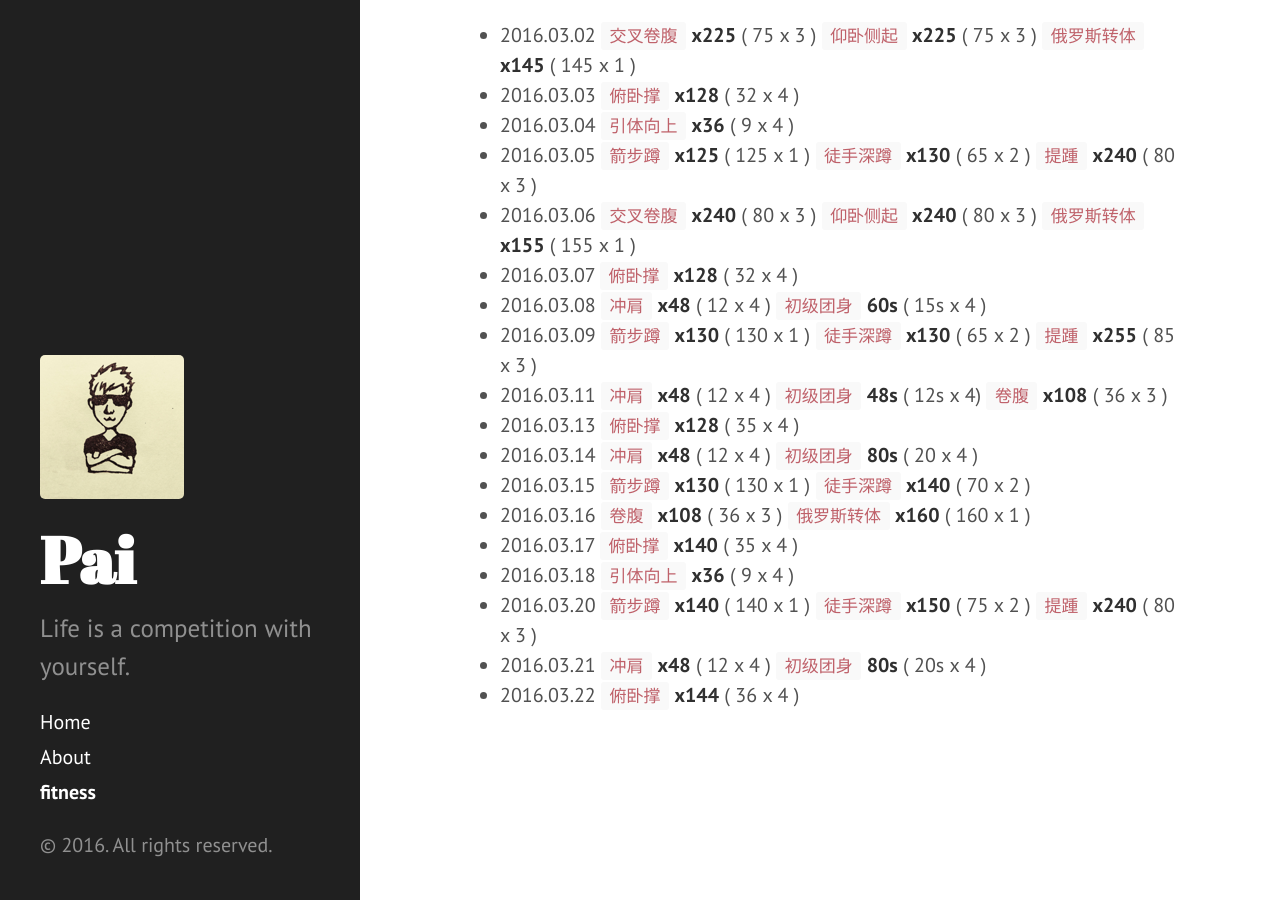
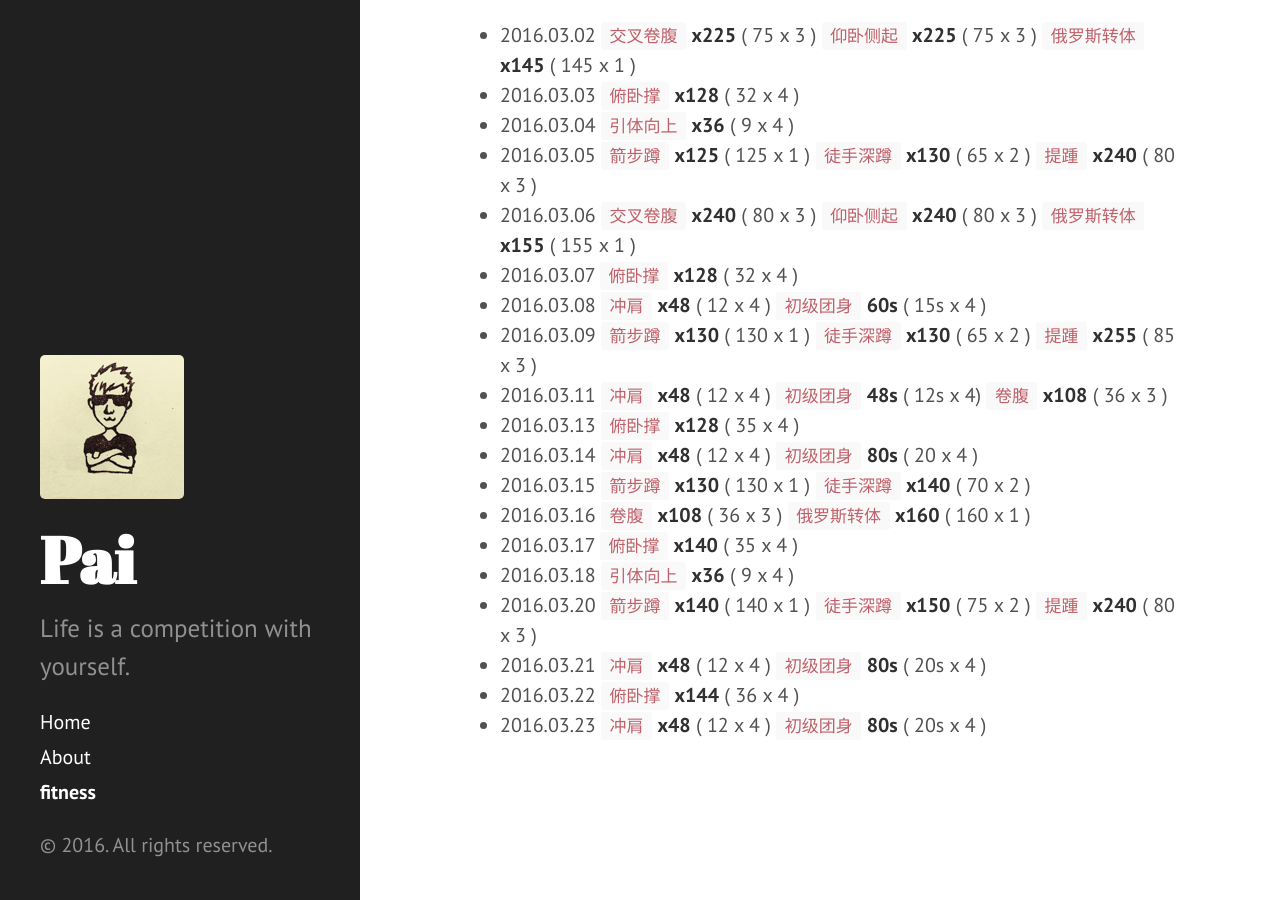
Before and after one commit to dragon8897/dragon8897.github.io, a Jekyll site: the page built from fitness.md, in a window 1280 px wide and 900 px high, scrolled down 2748 px. Built offline with Jekyll 4.4.1, drawn with Linux system fonts in a browser that asks for light colours; Markdown is read by kramdown in place of the engine named in the settings.

Commit message:
add fitness recored.

```diff
--- a/fitness.md
+++ b/fitness.md
@@ -95,3 +95,4 @@ title: fitness
 - 2016.03.20 `箭步蹲` **x140** ( 140 x 1 ) `徒手深蹲` **x150** ( 75 x 2 ) `提踵` **x240** ( 80 x 3 )
 - 2016.03.21 `冲肩` **x48** ( 12 x 4 ) `初级团身` **80s** ( 20s x 4 )
 - 2016.03.22 `俯卧撑` **x144** ( 36 x 4 )
+- 2016.03.23 `冲肩` **x48** ( 12 x 4 ) `初级团身` **80s** ( 20s x 4 )
```
